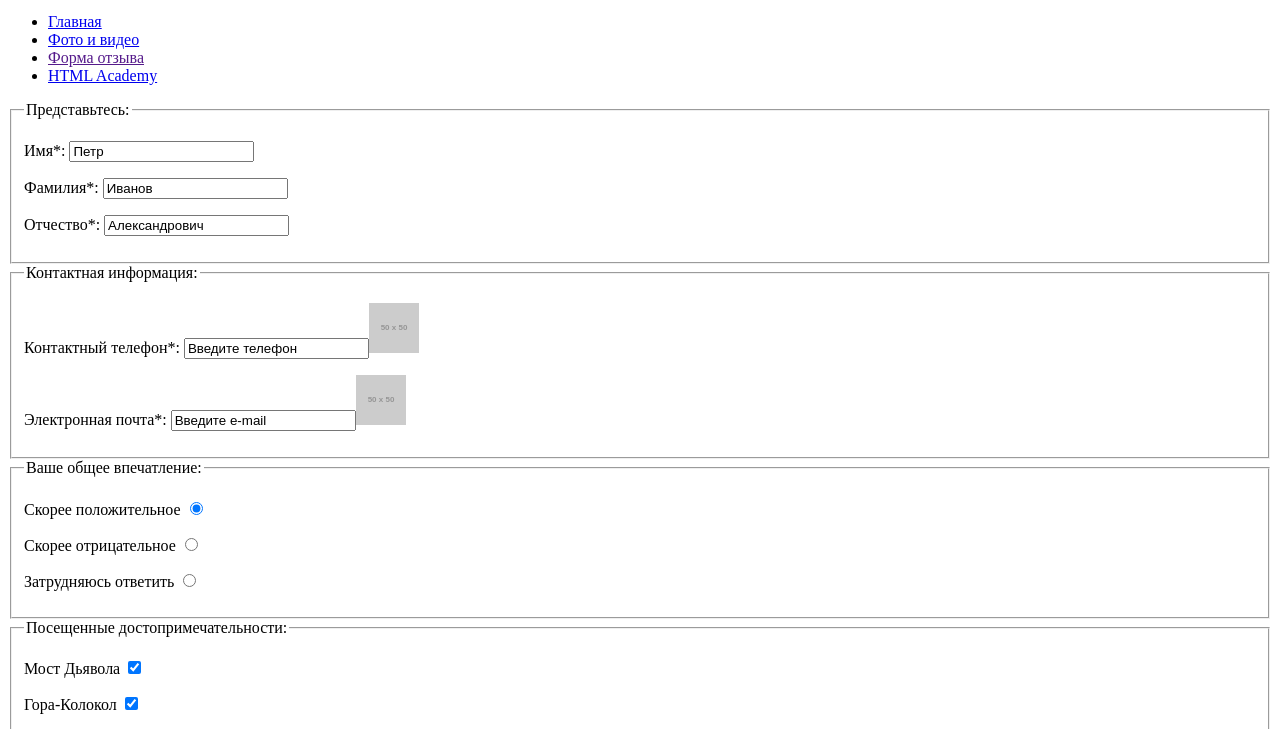
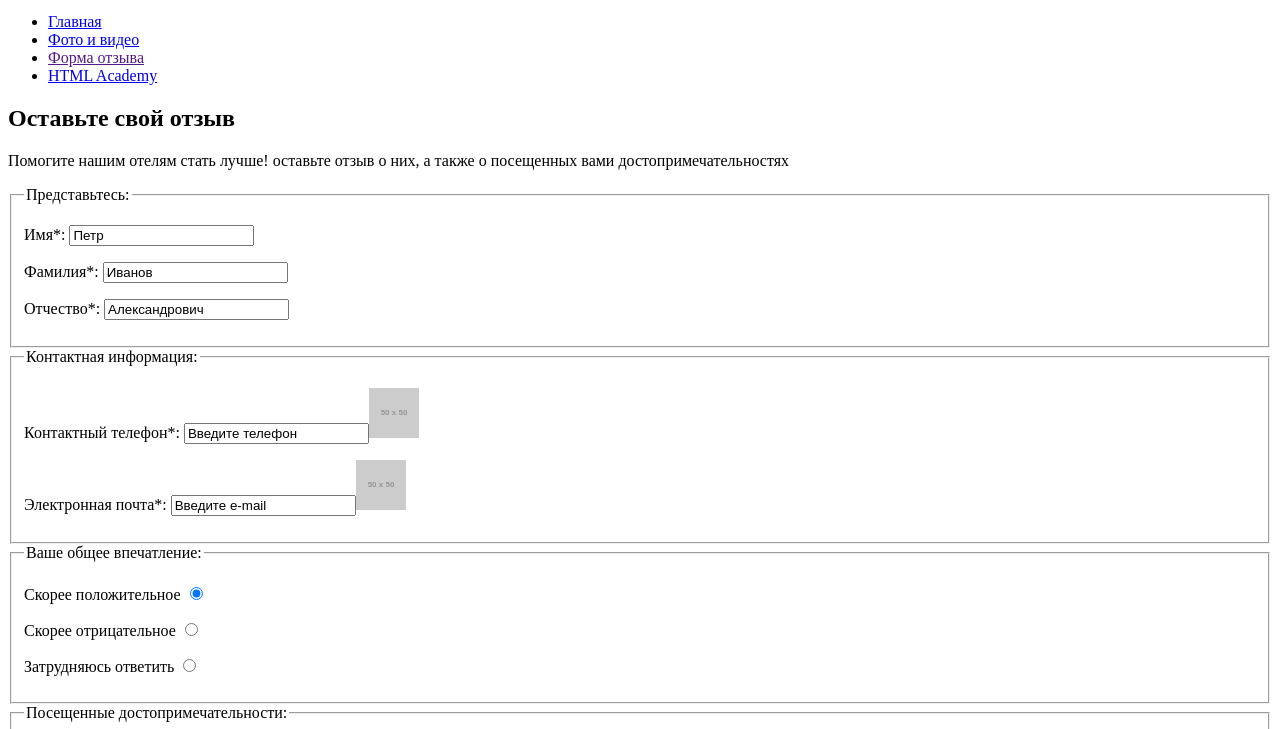
Before and after one commit to ole4444katyan/Sedona, a website: page source/form.html in a window 1280 px wide. Shown: the part 53-782 px from the top of the page. Drawn offline with Linux system fonts and the light colour scheme; placeholder pictures from the web are drawn by us.

Commit message:
Добавила текст в интро

```diff
--- a/source/form.html
+++ b/source/form.html
@@ -44,7 +44,12 @@
     </nav>
   </header>
   <main class="main">
-    <section class="main__intro"></section>
+    <section class="main__intro intro">
+      <div class="intro__wrapper">
+      <h1 class="intro__title">Оставьте свой отзыв</h1>
+      <p class="intro__text">Помогите нашим отелям стать лучше! оставьте отзыв о них, а также о посещенных вами достопримечательностях</p>
+      </div>
+    </section>
     <section class="main__form-section">
       <div class="main__form-wrapper">
         <form class="form" action="https://echo.htmlacademy.ru" method="post">
```
